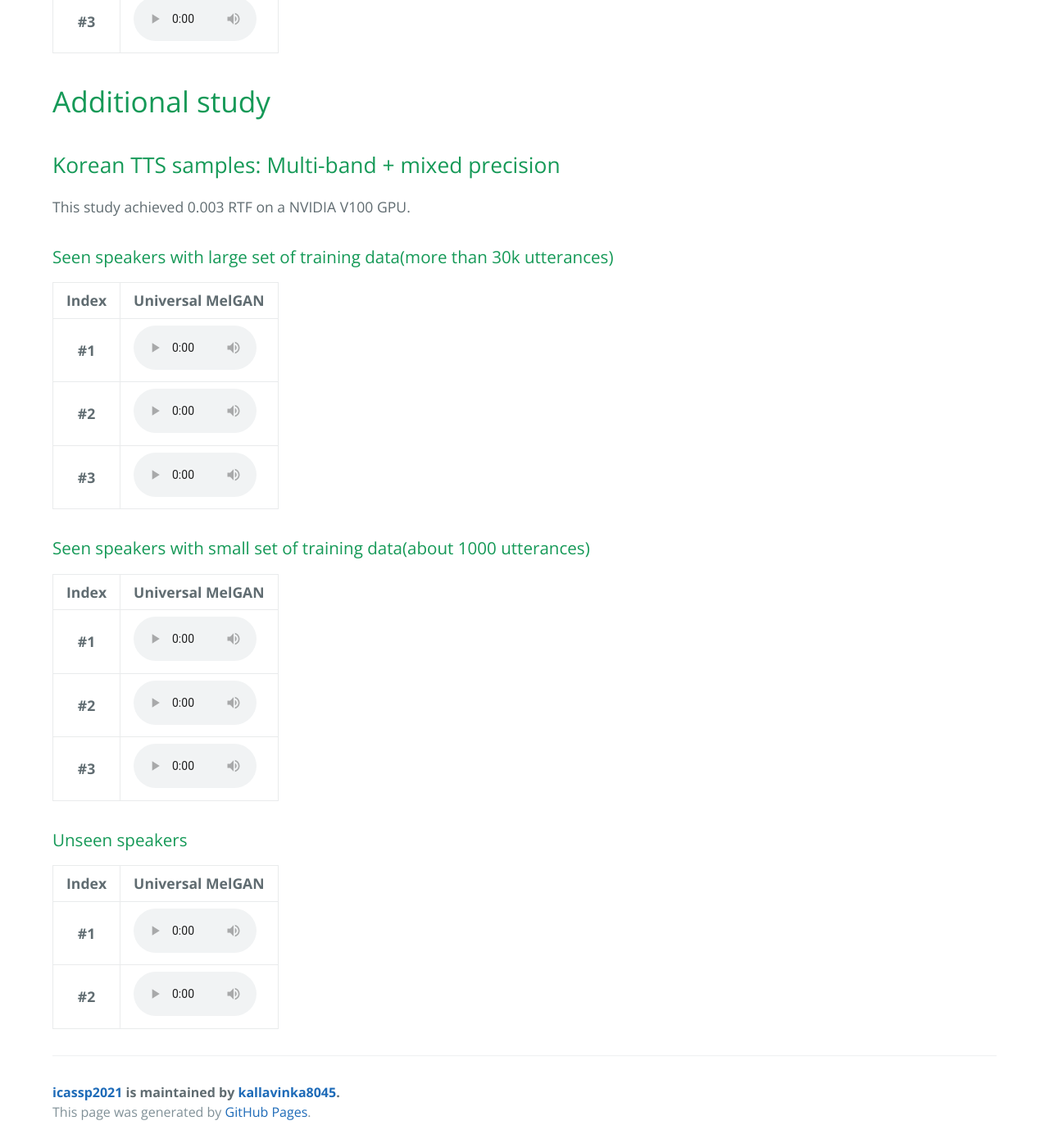
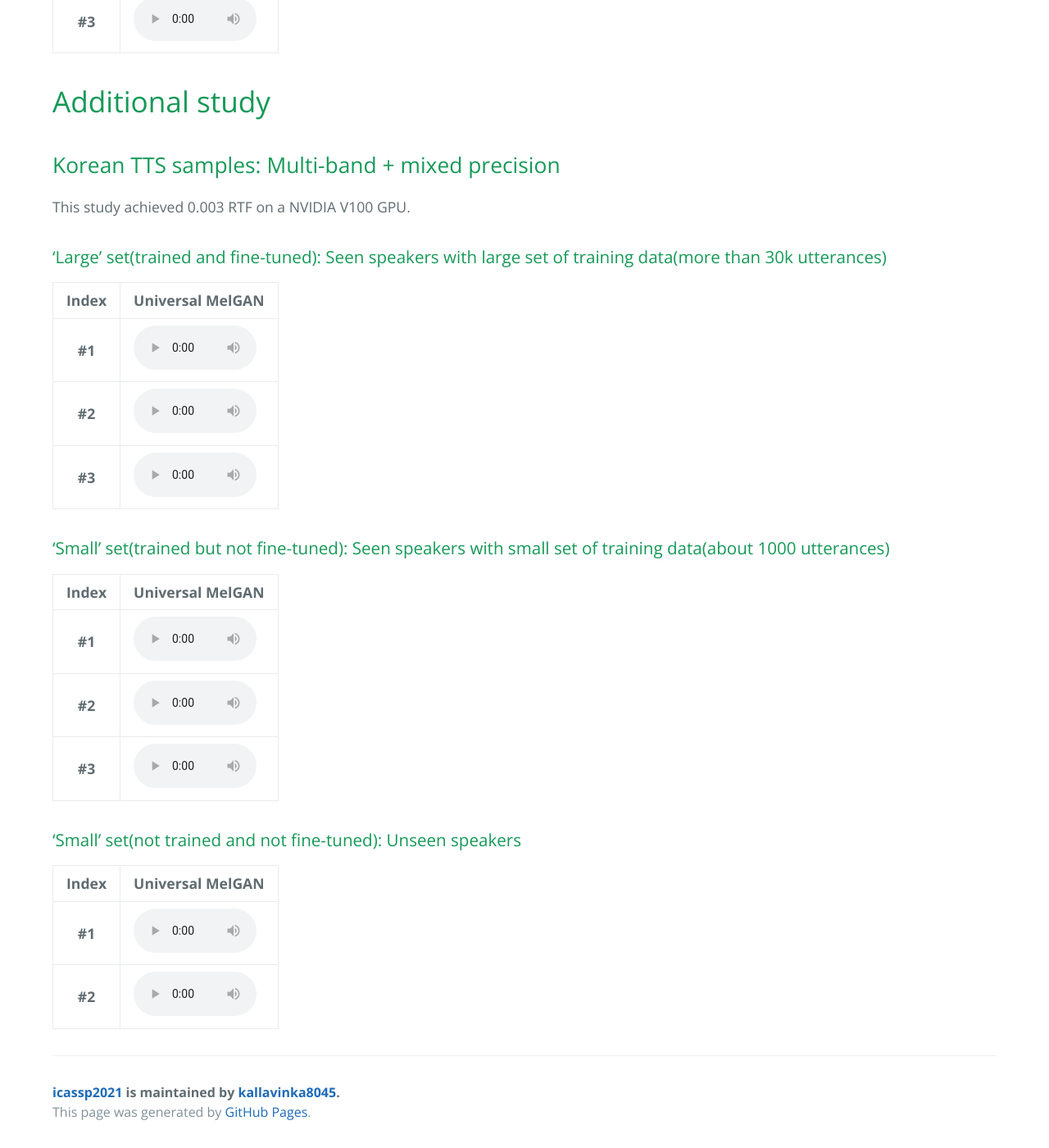
Before and after one commit to kallavinka8045/icassp2021, a Jekyll site: the page built from index.md, in a window 1280 px wide and 1400 px high, scrolled down 9568 px. Shown: the whole window at 82% size. Built offline with Jekyll 4.4.1, drawn with Linux system fonts in a browser that asks for light colours; our own code applies the rules of GitHub Pages for plain Markdown files.

Commit message:
Update index.md

```diff
--- a/index.md
+++ b/index.md
@@ -816,7 +816,7 @@ We trained the single-speaker [Tacotron 2](https://ieeexplore.ieee.org/document/
 ## Korean TTS samples: Multi-band + mixed precision
 This study achieved 0.003 RTF on a NVIDIA V100 GPU.
 
-### Seen speakers with large set of training data(more than 30k utterances)
+### 'Large' set(trained and fine-tuned): Seen speakers with large set of training data(more than 30k utterances)
 <table>
     <thead>
         <th>Index</th>
@@ -842,7 +842,7 @@ This study achieved 0.003 RTF on a NVIDIA V100 GPU.
     </tbody>
 </table>
 
-### Seen speakers with small set of training data(about 1000 utterances)
+### 'Small' set(trained but not fine-tuned): Seen speakers with small set of training data(about 1000 utterances)
 <table>
     <thead>
         <th>Index</th>
@@ -868,7 +868,7 @@ This study achieved 0.003 RTF on a NVIDIA V100 GPU.
     </tbody>
 </table>
 
-### Unseen speakers
+### 'Small' set(not trained and not fine-tuned): Unseen speakers
 <table>
     <thead>
         <th>Index</th>
```
